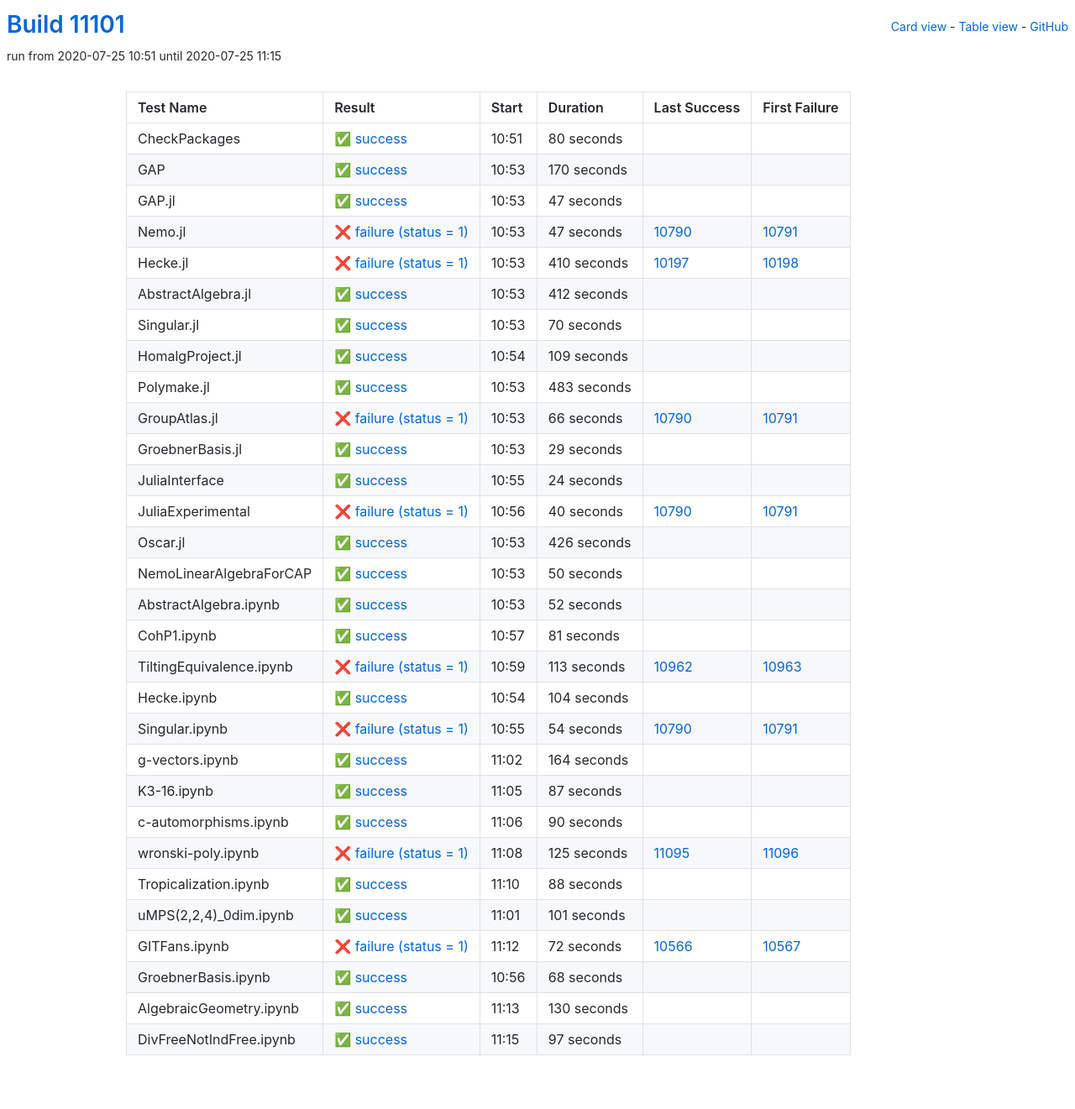
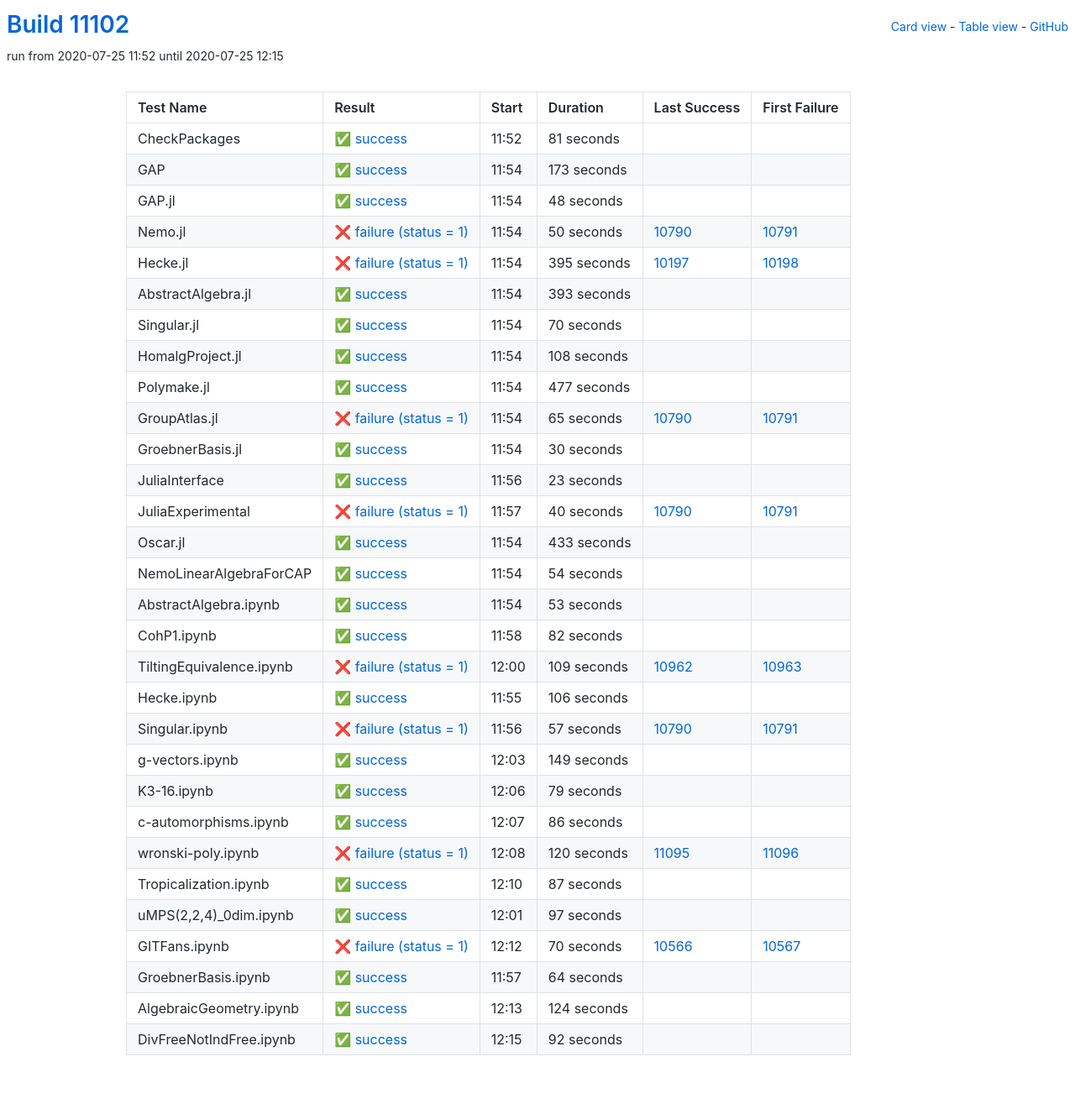
Before and after one commit to oscar-system/oscar-ci-status, a Jekyll site: the page built from table.html, in a window 1280 px wide. Shown: the whole page at 84% size. Built offline with Jekyll 4.4.1, drawn with Linux system fonts in a browser that asks for light colours.

Commit message:
Build #11102

```diff
--- a/_data/ci.yml
+++ b/_data/ci.yml
@@ -1,6 +1,6 @@
 ---
-build: 11101
-build_url: https://oscarci.mathematik.uni-kl.de/job/oscar/11101/
+build: 11102
+build_url: https://oscarci.mathematik.uni-kl.de/job/oscar/11102/
 job: oscar
 organization: oscar-system
 repo: oscar-ci-status
@@ -8,80 +8,80 @@
 tests:
 - name: CheckPackages
   id: checkpackages
-  log: https://oscarci.mathematik.uni-kl.de/job/oscar/11101/artifact/logs/build-11101/CheckPackages.log
-  start: 2020-07-25 10:51
+  log: https://oscarci.mathematik.uni-kl.de/job/oscar/11102/artifact/logs/build-11102/CheckPackages.log
+  start: 2020-07-25 11:52
   success: true
   exitcode: 0
   status: success
-  duration: 80
+  duration: 81
   last_success: false
   last_success_url:
   first_failure: false
   first_failure_url:
 - name: GAP
   id: gap
-  log: https://oscarci.mathematik.uni-kl.de/job/oscar/11101/artifact/logs/build-11101/GAP.log
-  start: 2020-07-25 10:53
+  log: https://oscarci.mathematik.uni-kl.de/job/oscar/11102/artifact/logs/build-11102/GAP.log
+  start: 2020-07-25 11:54
   success: true
   exitcode: 0
   status: success
-  duration: 170
+  duration: 173
   last_success: false
   last_success_url:
   first_failure: false
   first_failure_url:
 - name: GAP.jl
   id: gap-jl
-  log: https://oscarci.mathematik.uni-kl.de/job/oscar/11101/artifact/logs/build-11101/GAP.jl.log
-  start: 2020-07-25 10:53
+  log: https://oscarci.mathematik.uni-kl.de/job/oscar/11102/artifact/logs/build-11102/GAP.jl.log
+  start: 2020-07-25 11:54
   success: true
   exitcode: 0
   status: success
-  duration: 47
+  duration: 48
   last_success: false
   last_success_url:
   first_failure: false
   first_failure_url:
 - name: Nemo.jl
   id: nemo-jl
-  log: https://oscarci.mathematik.uni-kl.de/job/oscar/11101/artifact/logs/build-11101/Nemo.jl.log
-  start: 2020-07-25 10:53
+  log: https://oscarci.mathematik.uni-kl.de/job/oscar/11102/artifact/logs/build-11102/Nemo.jl.log
+  start: 2020-07-25 11:54
   success: false
   exitcode: 1
   status: failure
-  duration: 47
+  duration: 50
   last_success: 10790
   last_success_url: https://oscarci.mathematik.uni-kl.de/job/oscar/10790/
   first_failure: 10791
   first_failure_url: https://oscarci.mathematik.uni-kl.de/job/oscar/10791/
 - name: Hecke.jl
   id: hecke-jl
-  log: https://oscarci.mathematik.uni-kl.de/job/oscar/11101/artifact/logs/build-11101/Hecke.jl.log
-  start: 2020-07-25 10:53
+  log: https://oscarci.mathematik.uni-kl.de/job/oscar/11102/artifact/logs/build-11102/Hecke.jl.log
+  start: 2020-07-25 11:54
   success: false
   exitcode: 1
   status: failure
-  duration: 410
+  duration: 395
   last_success: 10197
   last_success_url: https://oscarci.mathematik.uni-kl.de/job/oscar/10197/
   first_failure: 10198
   first_failure_url: https://oscarci.mathematik.uni-kl.de/job/oscar/10198/
 - name: AbstractAlgebra.jl
   id: abstractalgebra-jl
-  log: https://oscarci.mathematik.uni-kl.de/job/oscar/11101/artifact/logs/build-11101/AbstractAlgebra.jl.log
-  start: 2020-07-25 10:53
+  log: https://oscarci.mathematik.uni-kl.de/job/oscar/11102/artifact/logs/build-11102/AbstractAlgebra.jl.log
+  start: 2020-07-25 11:54
   success: true
   exitcode: 0
   status: success
-  duration: 412
+  duration: 393
   last_success: false
   last_success_url:
   first_failure: false
   first_failure_url:
 - name: Singular.jl
   id: singular-jl
-  log: https://oscarci.mathematik.uni-kl.de/job/oscar/11101/artifact/logs/build-11101/Singular.jl.log
-  start: 2020-07-25 10:53
+  log: https://oscarci.mathematik.uni-kl.de/job/oscar/11102/artifact/logs/build-11102/Singular.jl.log
+  start: 2020-07-25 11:54
   success: true
   exitcode: 0
   status: success
@@ -92,68 +92,68 @@
   first_failure_url:
 - name: HomalgProject.jl
   id: homalgproject-jl
-  log: https://oscarci.mathematik.uni-kl.de/job/oscar/11101/artifact/logs/build-11101/HomalgProject.jl.log
-  start: 2020-07-25 10:54
+  log: https://oscarci.mathematik.uni-kl.de/job/oscar/11102/artifact/logs/build-11102/HomalgProject.jl.log
+  start: 2020-07-25 11:54
   success: true
   exitcode: 0
   status: success
-  duration: 109
+  duration: 108
   last_success: false
   last_success_url:
   first_failure: false
   first_failure_url:
 - name: Polymake.jl
   id: polymake-jl
-  log: https://oscarci.mathematik.uni-kl.de/job/oscar/11101/artifact/logs/build-11101/Polymake.jl.log
-  start: 2020-07-25 10:53
+  log: https://oscarci.mathematik.uni-kl.de/job/oscar/11102/artifact/logs/build-11102/Polymake.jl.log
+  start: 2020-07-25 11:54
   success: true
   exitcode: 0
   status: success
-  duration: 483
+  duration: 477
   last_success: false
   last_success_url:
   first_failure: false
   first_failure_url:
 - name: GroupAtlas.jl
   id: groupatlas-jl
-  log: https://oscarci.mathematik.uni-kl.de/job/oscar/11101/artifact/logs/build-11101/GroupAtlas.jl.log
-  start: 2020-07-25 10:53
+  log: https://oscarci.mathematik.uni-kl.de/job/oscar/11102/artifact/logs/build-11102/GroupAtlas.jl.log
+  start: 2020-07-25 11:54
   success: false
   exitcode: 1
   status: failure
-  duration: 66
+  duration: 65
   last_success: 10790
   last_success_url: https://oscarci.mathematik.uni-kl.de/job/oscar/10790/
   first_failure: 10791
   first_failure_url: https://oscarci.mathematik.uni-kl.de/job/oscar/10791/
 - name: GroebnerBasis.jl
   id: groebnerbasis-jl
-  log: https://oscarci.mathematik.uni-kl.de/job/oscar/11101/artifact/logs/build-11101/GroebnerBasis.jl.log
-  start: 2020-07-25 10:53
+  log: https://oscarci.mathematik.uni-kl.de/job/oscar/11102/artifact/logs/build-11102/GroebnerBasis.jl.log
+  start: 2020-07-25 11:54
   success: true
   exitcode: 0
   status: success
-  duration: 29
+  duration: 30
   last_success: false
   last_success_url:
   first_failure: false
   first_failure_url:
 - name: JuliaInterface
   id: juliainterface
-  log: https://oscarci.mathematik.uni-kl.de/job/oscar/11101/artifact/logs/build-11101/JuliaInterface.log
-  start: 2020-07-25 10:55
+  log: https://oscarci.mathematik.uni-kl.de/job/oscar/11102/artifact/logs/build-11102/JuliaInterface.log
+  start: 2020-07-25 11:56
   success: true
   exitcode: 0
   status: success
-  duration: 24
+  duration: 23
   last_success: false
   last_success_url:
   first_failure: false
   first_failure_url:
 - name: JuliaExperimental
   id: juliaexperimental
-  log: https://oscarci.mathematik.uni-kl.de/job/oscar/11101/artifact/logs/build-11101/JuliaExperimental.log
-  start: 2020-07-25 10:56
+  log: https://oscarci.mathematik.uni-kl.de/job/oscar/11102/artifact/logs/build-11102/JuliaExperimental.log
+  start: 2020-07-25 11:57
   success: false
   exitcode: 1
   status: failure
@@ -164,104 +164,140 @@
   first_failure_url: https://oscarci.mathematik.uni-kl.de/job/oscar/10791/
 - name: Oscar.jl
   id: oscar-jl
-  log: https://oscarci.mathematik.uni-kl.de/job/oscar/11101/artifact/logs/build-11101/Oscar.jl.log
-  start: 2020-07-25 10:53
+  log: https://oscarci.mathematik.uni-kl.de/job/oscar/11102/artifact/logs/build-11102/Oscar.jl.log
+  start: 2020-07-25 11:54
   success: true
   exitcode: 0
   status: success
-  duration: 426
+  duration: 433
   last_success: false
   last_success_url:
   first_failure: false
   first_failure_url:
 - name: NemoLinearAlgebraForCAP
   id: nemolinearalgebraforcap
-  log: https://oscarci.mathematik.uni-kl.de/job/oscar/11101/artifact/logs/build-11101/NemoLinearAlgebraForCAP.log
-  start: 2020-07-25 10:53
+  log: https://oscarci.mathematik.uni-kl.de/job/oscar/11102/artifact/logs/build-11102/NemoLinearAlgebraForCAP.log
+  start: 2020-07-25 11:54
   success: true
   exitcode: 0
   status: success
-  duration: 50
+  duration: 54
   last_success: false
   last_success_url:
   first_failure: false
   first_failure_url:
 - name: AbstractAlgebra.ipynb
   id: abstractalgebra-ipynb
-  log: https://oscarci.mathematik.uni-kl.de/job/oscar/11101/artifact/logs/build-11101/AbstractAlgebra.ipynb.log
-  start: 2020-07-25 10:53
+  log: https://oscarci.mathematik.uni-kl.de/job/oscar/11102/artifact/logs/build-11102/AbstractAlgebra.ipynb.log
+  start: 2020-07-25 11:54
   success: true
   exitcode: 0
   status: success
-  duration: 52
+  duration: 53
   last_success: false
   last_success_url:
   first_failure: false
   first_failure_url:
 - name: CohP1.ipynb
   id: cohp1-ipynb
-  log: https://oscarci.mathematik.uni-kl.de/job/oscar/11101/artifact/logs/build-11101/CohP1.ipynb.log
-  start: 2020-07-25 10:57
+  log: https://oscarci.mathematik.uni-kl.de/job/oscar/11102/artifact/logs/build-11102/CohP1.ipynb.log
+  start: 2020-07-25 11:58
   success: true
   exitcode: 0
   status: success
-  duration: 81
+  duration: 82
   last_success: false
   last_success_url:
   first_failure: false
   first_failure_url:
 - name: TiltingEquivalence.ipynb
   id: tiltingequivalence-ipynb
-  log: https://oscarci.mathematik.uni-kl.de/job/oscar/11101/artifact/logs/build-11101/TiltingEquivalence.ipynb.log
-  start: 2020-07-25 10:59
+  log: https://oscarci.mathematik.uni-kl.de/job/oscar/11102/artifact/logs/build-11102/TiltingEquivalence.ipynb.log
+  start: 2020-07-25 12:00
   success: false
   exitcode: 1
   status: failure
-  duration: 113
+  duration: 109
   last_success: 10962
   last_success_url: https://oscarci.mathematik.uni-kl.de/job/oscar/10962/
   first_failure: 10963
   first_failure_url: https://oscarci.mathematik.uni-kl.de/job/oscar/10963/
 - name: Hecke.ipynb
   id: hecke-ipynb
-  log: https://oscarci.mathematik.uni-kl.de/job/oscar/11101/artifact/logs/build-11101/Hecke.ipynb.log
-  start: 2020-07-25 10:54
+  log: https://oscarci.mathematik.uni-kl.de/job/oscar/11102/artifact/logs/build-11102/Hecke.ipynb.log
+  start: 2020-07-25 11:55
   success: true
   exitcode: 0
   status: success
-  duration: 104
+  duration: 106
   last_success: false
   last_success_url:
   first_failure: false
   first_failure_url:
 - name: Singular.ipynb
   id: singular-ipynb
-  log: https://oscarci.mathematik.uni-kl.de/job/oscar/11101/artifact/logs/build-11101/Singular.ipynb.log
-  start: 2020-07-25 10:55
+  log: https://oscarci.mathematik.uni-kl.de/job/oscar/11102/artifact/logs/build-11102/Singular.ipynb.log
+  start: 2020-07-25 11:56
   success: false
   exitcode: 1
   status: failure
-  duration: 54
+  duration: 57
   last_success: 10790
   last_success_url: https://oscarci.mathematik.uni-kl.de/job/oscar/10790/
   first_failure: 10791
   first_failure_url: https://oscarci.mathematik.uni-kl.de/job/oscar/10791/
 - name: g-vectors.ipynb
   id: g-vectors-ipynb
-  log: https://oscarci.mathematik.uni-kl.de/job/oscar/11101/artifact/logs/build-11101/g-vectors.ipynb.log
-  start: 2020-07-25 11:02
+  log: https://oscarci.mathematik.uni-kl.de/job/oscar/11102/artifact/logs/build-11102/g-vectors.ipynb.log
+  start: 2020-07-25 12:03
   success: true
   exitcode: 0
   status: success
-  duration: 164
+  duration: 149
   last_success: false
   last_success_url:
   first_failure: false
   first_failure_url:
 - name: K3-16.ipynb
   id: k3-16-ipynb
-  log: https://oscarci.mathematik.uni-kl.de/job/oscar/11101/artifact/logs/build-11101/K3-16.ipynb.log
-  start: 2020-07-25 11:05
+  log: https://oscarci.mathematik.uni-kl.de/job/oscar/11102/artifact/logs/build-11102/K3-16.ipynb.log
+  start: 2020-07-25 12:06
+  success: true
+  exitcode: 0
+  status: success
+  duration: 79
+  last_success: false
+  last_success_url:
+  first_failure: false
+  first_failure_url:
+- name: c-automorphisms.ipynb
+  id: c-automorphisms-ipynb
+  log: https://oscarci.mathematik.uni-kl.de/job/oscar/11102/artifact/logs/build-11102/c-automorphisms.ipynb.log
+  start: 2020-07-25 12:07
+  success: true
+  exitcode: 0
+  status: success
+  duration: 86
+  last_success: false
+  last_success_url:
+  first_failure: false
+  first_failure_url:
+- name: wronski-poly.ipynb
+  id: wronski-poly-ipynb
+  log: https://oscarci.mathematik.uni-kl.de/job/oscar/11102/artifact/logs/build-11102/wronski-poly.ipynb.log
+  start: 2020-07-25 12:08
+  success: false
+  exitcode: 1
+  status: failure
+  duration: 120
+  last_success: 11095
+  last_success_url: https://oscarci.mathematik.uni-kl.de/job/oscar/11095/
+  first_failure: 11096
+  first_failure_url: https://oscarci.mathematik.uni-kl.de/job/oscar/11096/
+- name: Tropicalization.ipynb
+  id: tropicalization-ipynb
+  log: https://oscarci.mathematik.uni-kl.de/job/oscar/11102/artifact/logs/build-11102/Tropicalization.ipynb.log
+  start: 2020-07-25 12:10
   success: true
   exitcode: 0
   status: success
@@ -270,94 +306,10 @@
   last_success_url:
   first_failure: false
   first_failure_url:
-- name: c-automorphisms.ipynb
-  id: c-automorphisms-ipynb
-  log: https://oscarci.mathematik.uni-kl.de/job/oscar/11101/artifact/logs/build-11101/c-automorphisms.ipynb.log
-  start: 2020-07-25 11:06
-  success: true
-  exitcode: 0
-  status: success
-  duration: 90
-  last_success: false
-  last_success_url:
-  first_failure: false
-  first_failure_url:
-- name: wronski-poly.ipynb
-  id: wronski-poly-ipynb
-  log: https://oscarci.mathematik.uni-kl.de/job/oscar/11101/artifact/logs/build-11101/wronski-poly.ipynb.log
-  start: 2020-07-25 11:08
-  success: false
-  exitcode: 1
-  status: failure
-  duration: 125
-  last_success: 11095
-  last_success_url: https://oscarci.mathematik.uni-kl.de/job/oscar/11095/
-  first_failure: 11096
-  first_failure_url: https://oscarci.mathematik.uni-kl.de/job/oscar/11096/
-- name: Tropicalization.ipynb
-  id: tropicalization-ipynb
-  log: https://oscarci.mathematik.uni-kl.de/job/oscar/11101/artifact/logs/build-11101/Tropicalization.ipynb.log
-  start: 2020-07-25 11:10
-  success: true
-  exitcode: 0
-  status: success
-  duration: 88
-  last_success: false
-  last_success_url:
-  first_failure: false
-  first_failure_url:
 - name: uMPS(2,2,4)_0dim.ipynb
   id: umps-2-2-4-0dim-ipynb
-  log: https://oscarci.mathematik.uni-kl.de/job/oscar/11101/artifact/logs/build-11101/uMPS-2-2-4-_0dim.ipynb.log
-  start: 2020-07-25 11:01
-  success: true
-  exitcode: 0
-  status: success
-  duration: 101
-  last_success: false
-  last_success_url:
-  first_failure: false
-  first_failure_url:
-- name: GITFans.ipynb
-  id: gitfans-ipynb
-  log: https://oscarci.mathematik.uni-kl.de/job/oscar/11101/artifact/logs/build-11101/GITFans.ipynb.log
-  start: 2020-07-25 11:12
-  success: false
-  exitcode: 1
-  status: failure
-  duration: 72
-  last_success: 10566
-  last_success_url: https://oscarci.mathematik.uni-kl.de/job/oscar/10566/
-  first_failure: 10567
-  first_failure_url: https://oscarci.mathematik.uni-kl.de/job/oscar/10567/
-- name: GroebnerBasis.ipynb
-  id: groebnerbasis-ipynb
-  log: https://oscarci.mathematik.uni-kl.de/job/oscar/11101/artifact/logs/build-11101/GroebnerBasis.ipynb.log
-  start: 2020-07-25 10:56
-  success: true
-  exitcode: 0
-  status: success
-  duration: 68
-  last_success: false
-  last_success_url:
-  first_failure: false
-  first_failure_url:
-- name: AlgebraicGeometry.ipynb
-  id: algebraicgeometry-ipynb
-  log: https://oscarci.mathematik.uni-kl.de/job/oscar/11101/artifact/logs/build-11101/AlgebraicGeometry.ipynb.log
-  start: 2020-07-25 11:13
-  success: true
-  exitcode: 0
-  status: success
-  duration: 130
-  last_success: false
-  last_success_url:
-  first_failure: false
-  first_failure_url:
-- name: DivFreeNotIndFree.ipynb
-  id: divfreenotindfree-ipynb
-  log: https://oscarci.mathematik.uni-kl.de/job/oscar/11101/artifact/logs/build-11101/DivFreeNotIndFree.ipynb.log
-  start: 2020-07-25 11:15
+  log: https://oscarci.mathematik.uni-kl.de/job/oscar/11102/artifact/logs/build-11102/uMPS-2-2-4-_0dim.ipynb.log
+  start: 2020-07-25 12:01
   success: true
   exitcode: 0
   status: success
@@ -366,3 +318,51 @@
   last_success_url:
   first_failure: false
   first_failure_url:
+- name: GITFans.ipynb
+  id: gitfans-ipynb
+  log: https://oscarci.mathematik.uni-kl.de/job/oscar/11102/artifact/logs/build-11102/GITFans.ipynb.log
+  start: 2020-07-25 12:12
+  success: false
+  exitcode: 1
+  status: failure
+  duration: 70
+  last_success: 10566
+  last_success_url: https://oscarci.mathematik.uni-kl.de/job/oscar/10566/
+  first_failure: 10567
+  first_failure_url: https://oscarci.mathematik.uni-kl.de/job/oscar/10567/
+- name: GroebnerBasis.ipynb
+  id: groebnerbasis-ipynb
+  log: https://oscarci.mathematik.uni-kl.de/job/oscar/11102/artifact/logs/build-11102/GroebnerBasis.ipynb.log
+  start: 2020-07-25 11:57
+  success: true
+  exitcode: 0
+  status: success
+  duration: 64
+  last_success: false
+  last_success_url:
+  first_failure: false
+  first_failure_url:
+- name: AlgebraicGeometry.ipynb
+  id: algebraicgeometry-ipynb
+  log: https://oscarci.mathematik.uni-kl.de/job/oscar/11102/artifact/logs/build-11102/AlgebraicGeometry.ipynb.log
+  start: 2020-07-25 12:13
+  success: true
+  exitcode: 0
+  status: success
+  duration: 124
+  last_success: false
+  last_success_url:
+  first_failure: false
+  first_failure_url:
+- name: DivFreeNotIndFree.ipynb
+  id: divfreenotindfree-ipynb
+  log: https://oscarci.mathematik.uni-kl.de/job/oscar/11102/artifact/logs/build-11102/DivFreeNotIndFree.ipynb.log
+  start: 2020-07-25 12:15
+  success: true
+  exitcode: 0
+  status: success
+  duration: 92
+  last_success: false
+  last_success_url:
+  first_failure: false
+  first_failure_url:
```
Also changed, not shown: README.md.
